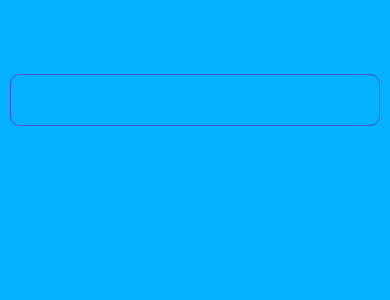
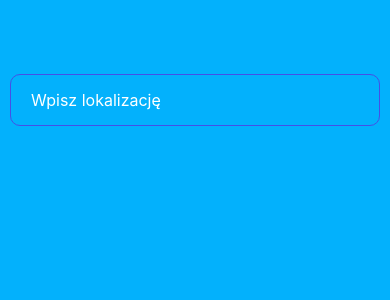
Before and after one commit to RafalG1991/react-native-test, a React Native app: screen /SelectLocation in a window 390 px wide. Shown: the top 300 px of the page. Built offline with nearby package versions, Linux system fonts and the light colour scheme.

Commit message:
added placeholder with propers style on TextInput element

```diff
--- a/src/screens/SelectLocation.tsx
+++ b/src/screens/SelectLocation.tsx
@@ -8,7 +8,11 @@ export const SelectLocation = () => {
   const { navigate } = useNavigation<NativeStackNavigationProp<RootStackParamList>>();
   return (
     <View style={styles.container}>
-      <TextInput style={styles.input}/>
+      <TextInput
+        placeholder={"Wpisz lokalizację"}
+        placeholderTextColor={COLORS.text}
+        selectionColor={COLORS.text}
+        style={styles.input}/>
     </View>
   )
 }
```
